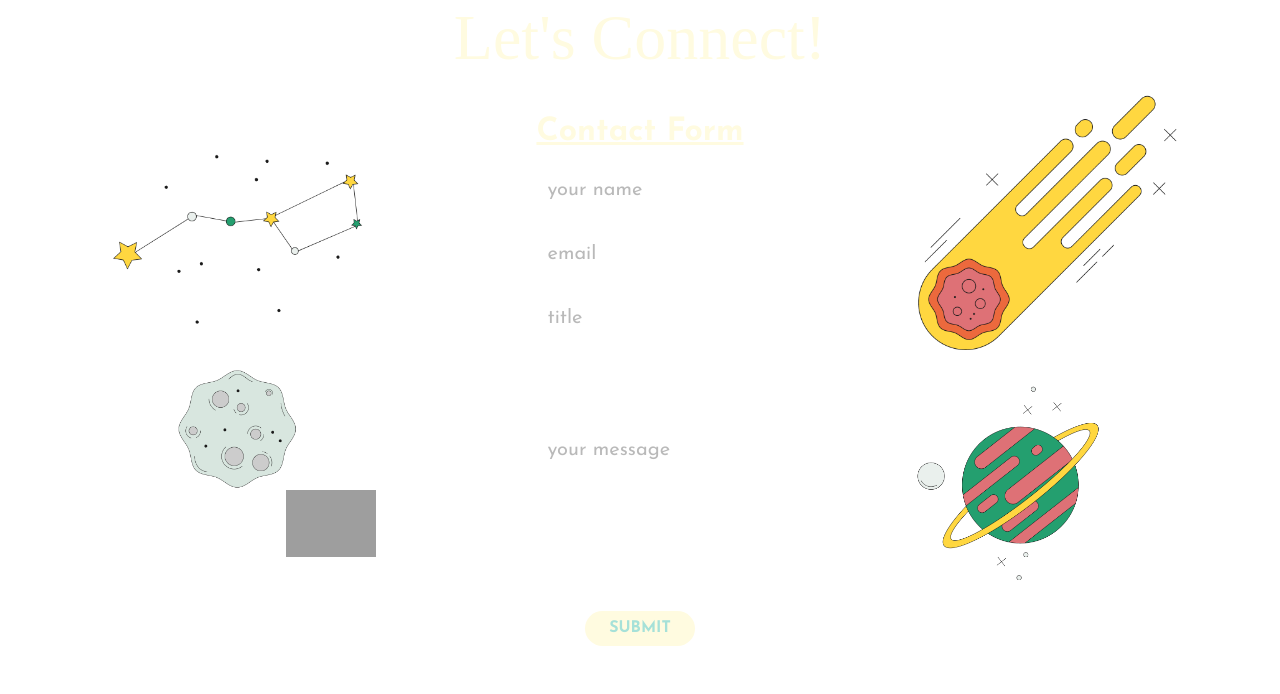
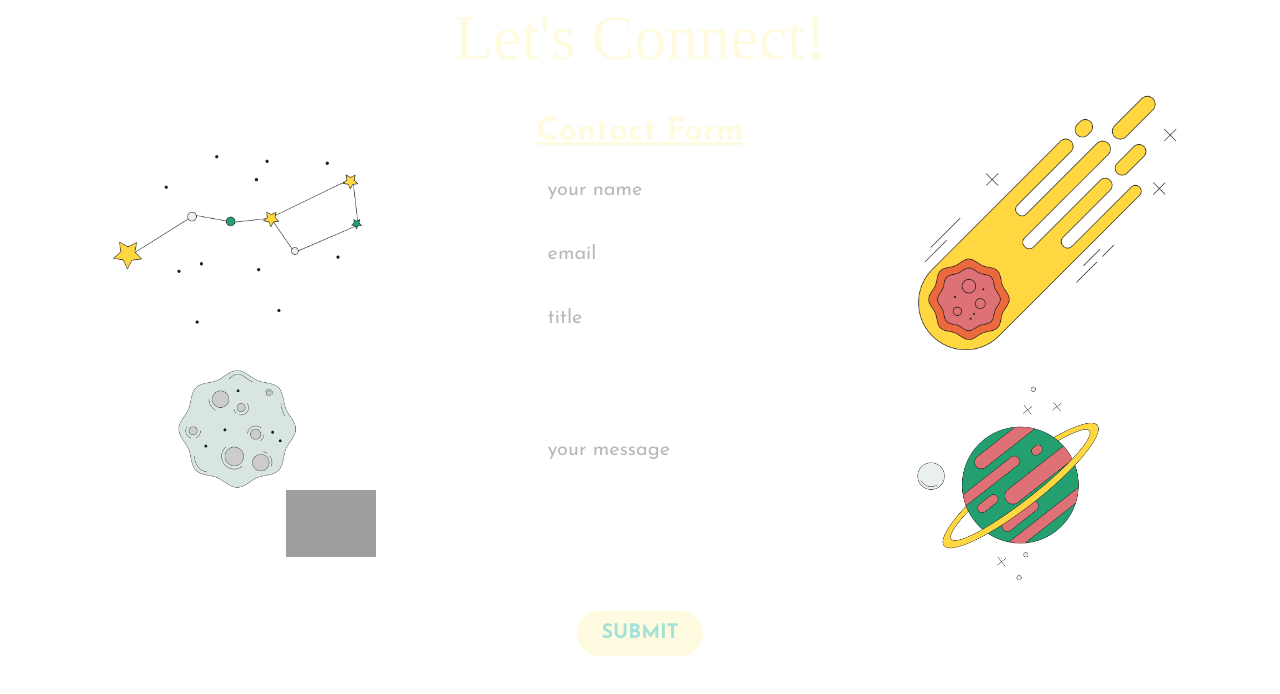
Before and after one commit to doganeraylin/online-tutors-frontend, a Next.js app: page /contact in a window 1280 px wide. Shown: the top 694 px of the page. Built offline with nearby package versions, Linux system fonts and the light colour scheme; grey boxes are pictures that could not be loaded; a web font is replaced by a local one.

Commit message:
edited button props

```diff
--- a/components/Contact/Contact.js
+++ b/components/Contact/Contact.js
@@ -4,7 +4,7 @@ import styles from "./Contact.module.css";
 const Contact = () => {
     return (
         <div className={styles.container}>
-            <h1>Let's Connect!</h1>
+            <h1 className="title">Let's Connect!</h1>
             <div className= {styles.formContainer}>
                 <div className={styles.formImgsLeft}>
                     <img className={styles.stars} src="./assets/contact/stars.png"></img>
@@ -29,8 +29,8 @@ const Contact = () => {
                     buttonColor="lightYellowBg"
                     buttonTextColor="blueText"
                     buttonSize="largeBtn"
-                    buttonFontSize="mediumFont"
-                    height="mediumHeight"
+                    buttonFontSize="largeFont"
+                    height="largeHeight"
                 />
             </div>
         </div>
```
